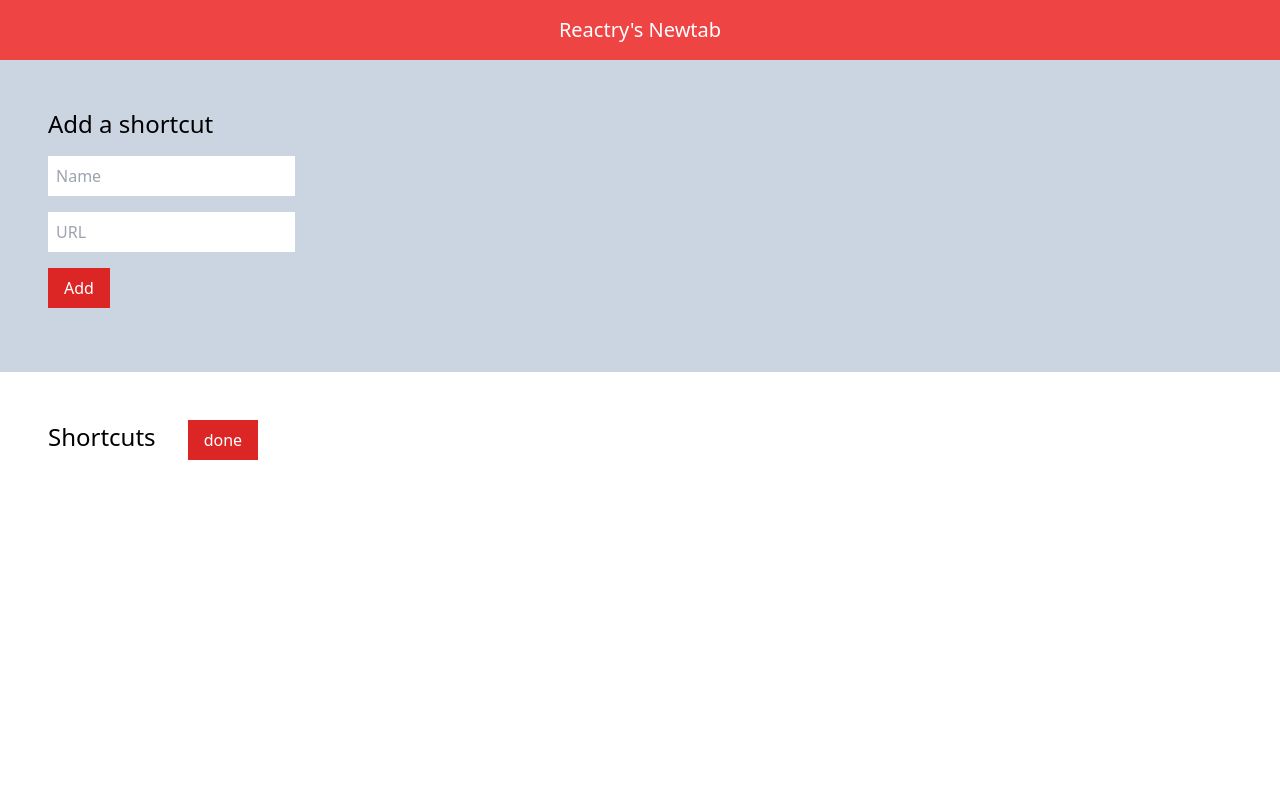
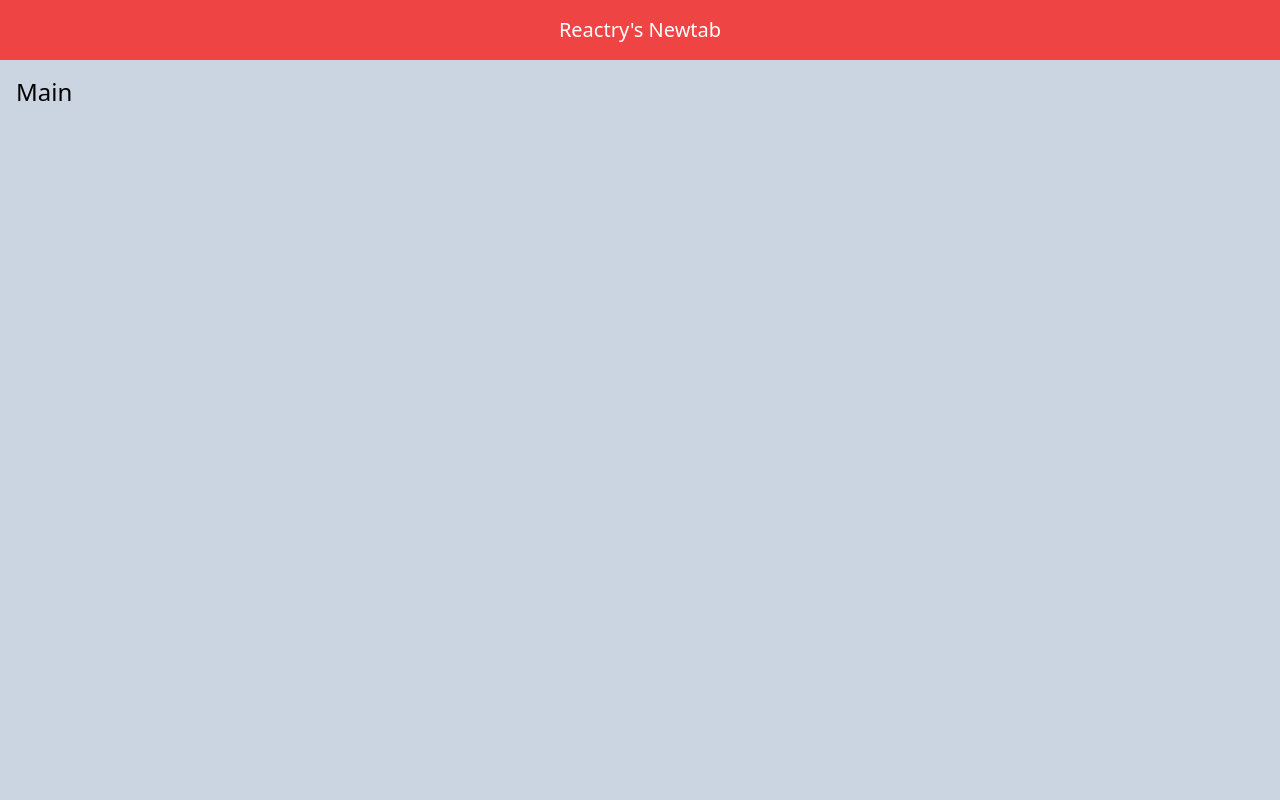
Before and after one commit to reactry/newtab, a React (Create React App) app: page / in a window 1280 px wide. Shown: the top 800 px of the page. Built offline with nearby package versions, Linux system fonts and the light colour scheme.

Commit message:
Using a single Main component now

```diff
--- a/src/App.js
+++ b/src/App.js
@@ -3,23 +3,27 @@ import './App.css';
 import React from 'react';
 
 import Header from './Header';
+import Main from './Main';
 import Footer from './Footer';
 
-import InputComponent from './InputComponent';
-import OutputComponent from './OutputComponent';
+function App () {
+	let [tabs, setTabs] = React.useState([]);
 
-function App () {
-	let [shortcuts, setShortcuts] = React.useState([]);
-	let [inputComponentHidden, setInputComponentHidden] = React.useState(false);
+	let [showHeader, setShowHeader] = React.useState(true);
+	let [showFooter, setShowFooter] = React.useState(true);
 
-	let attrs = {shortcuts, setShortcuts, inputComponentHidden, setInputComponentHidden};
+	let props = {
+		showHeader, setShowHeader,
+		showFooter, setShowFooter,
+		tabs, setTabs
+	};
+
 	return (
 		<div className="App">
 			<header className="App-header">
-				<Header />
-				<InputComponent {...attrs} />
-				<OutputComponent {...attrs} />
-				<Footer />
+				<Header showHeader={showHeader} />
+				<Main {...props} />
+				<Footer showFooter={showFooter} />
 			</header>
 		</div>
 	);
--- a/src/Footer.js
+++ b/src/Footer.js
@@ -1,12 +1,12 @@
 
 
 
-function Footer () {
+export default function Footer ({
+	showFooter
+}) {
 	return (
 		<div className="Footer bg-red-700 text-white p-12">
 			<h4 className="text-xl py-12 text-center">© Copyright 2022, Ankur Seth (<a href="https://github.com/iaseth" className="text-blue-300 p-1">GitHub</a>).</h4>
 		</div>
 	);
 }
-
-export default Footer;
--- a/src/Header.js
+++ b/src/Header.js
@@ -1,12 +1,12 @@
 
 
 
-function Header () {
+export default  function Header ({
+	showHeader
+}) {
 	return (
 		<div className="Header bg-red-500 text-white p-4">
 			<h1 className="text-center text-xl">Reactry's Newtab</h1>
 		</div>
 	);
 }
-
-export default Header;
--- a/src/InputComponent/InputComponent.js
+++ /dev/null
@@ -1,66 +0,0 @@
-import React from 'react';
-
-
-
-function InputComponent ({
-		shortcuts, setShortcuts,
-		inputComponentHidden, setInputComponentHidden
-	}) {
-
-	let [shortcut, setShortcut] = React.useState({
-		name: "",
-		url: ""
-	});
-
-	function handleNameInputChange (e) {
-		setShortcut({
-			...shortcut,
-			name: e.target.value
-		});
-	}
-
-	function handleURLInputChange (e) {
-		setShortcut({
-			...shortcut,
-			url: e.target.value
-		});
-	}
-
-	function handleSubmit (e) {
-		e.preventDefault();
-		let url = shortcut.url.trim();
-		if (url) {
-			setShortcuts([{
-				name: shortcut.name,
-				url: shortcut.url
-			}, ...shortcuts]);
-			setShortcut({
-				name: "",
-				url: ""
-			});
-			setInputComponentHidden(true);
-		}
-		console.log(`Added shortcut: ${shortcut.name} (${shortcut.url})`);
-	}
-
-	let className = "InputComponent p-12 bg-slate-300";
-	if (inputComponentHidden) className += " hidden";
-	return (
-		<div className={className}>
-			<h2 className="text-2xl">Add a shortcut</h2>
-			<form className="py-4 space-y-4" onSubmit={handleSubmit}>
-				<div>
-					<input type="text" name="name" placeholder="Name"
-						value={shortcut.name} onChange={handleNameInputChange} className="p-2" />
-				</div>
-				<div>
-					<input type="text" name="url" placeholder="URL"
-						value={shortcut.url} onChange={handleURLInputChange} className="p-2" />
-				</div>
-				<button type="submit" className="bg-red-600 text-white px-4 py-2">Add</button>
-			</form>
-		</div>
-	);
-}
-
-export default InputComponent;
--- a/src/InputComponent/index.js
+++ /dev/null
@@ -1,3 +0,0 @@
-
-import InputComponent from './InputComponent';
-export default InputComponent;
--- /dev/null
+++ b/src/Main.js
@@ -0,0 +1,15 @@
+
+
+
+export default function Main ({
+	showHeader, setShowHeader,
+	showFooter, setShowFooter,
+	tabs, setTabs
+}) {
+
+	return (
+		<div className="Main min-h-screen bg-slate-300 p-4">
+			<h1 className="text-2xl">Main</h1>
+		</div>
+	);
+}
--- a/src/OutputComponent/OutputComponent.js
+++ /dev/null
@@ -1,37 +0,0 @@
-
-import Shortcut from './Shortcut';
-
-function OutputComponent ({
-		shortcuts, inputComponentHidden, setInputComponentHidden
-	}) {
-	let shortcutItems = shortcuts.map((shortcut, index) => {
-		return (
-			<Shortcut key={index} shortcut={shortcut} />
-		);
-	});
-
-	function toggleInputComponentVisibility () {
-		inputComponentHidden ? setInputComponentHidden(false) : setInputComponentHidden(true);
-	}
-
-	let addButton;
-	if (inputComponentHidden) {
-		addButton = <button className="bg-red-600 text-white px-4 py-2 ml-8 text-base" onClick={toggleInputComponentVisibility}>add</button>;
-	} else {
-		addButton = <button className="bg-red-600 text-white px-4 py-2 ml-8 text-base" onClick={toggleInputComponentVisibility}>done</button>;
-	}
-
-	return (
-		<div className="OutputComponent p-12 min-h-screen">
-			<div>
-				<span className="text-2xl">Shortcuts</span>
-				{addButton}
-			</div>
-			<div className="">
-				{shortcutItems}
-			</div>
-		</div>
-	);
-}
-
-export default OutputComponent;
--- a/src/OutputComponent/Shortcut.js
+++ /dev/null
@@ -1,17 +0,0 @@
-
-
-
-function Shortcut ({shortcut}) {
-	return (
-		<div className="border-slate-300 border-l-red-600 border-2 border-l-4 shadow-md rounded w-56 py-4 px-6 my-6 mx-2 inline-block" >
-			<div className="">
-				<div className="mb-4">
-					<h4 className="text-base">{shortcut.name}</h4>
-				</div>
-				<a className="bg-red-300 px-3 py-1 text-sm inline-block rounded-xl" href={shortcut.url}>open</a>
-			</div>
-		</div>
-	);
-}
-
-export default Shortcut;
--- a/src/OutputComponent/index.js
+++ /dev/null
@@ -1,3 +0,0 @@
-
-import OutputComponent from './OutputComponent';
-export default OutputComponent;
```
